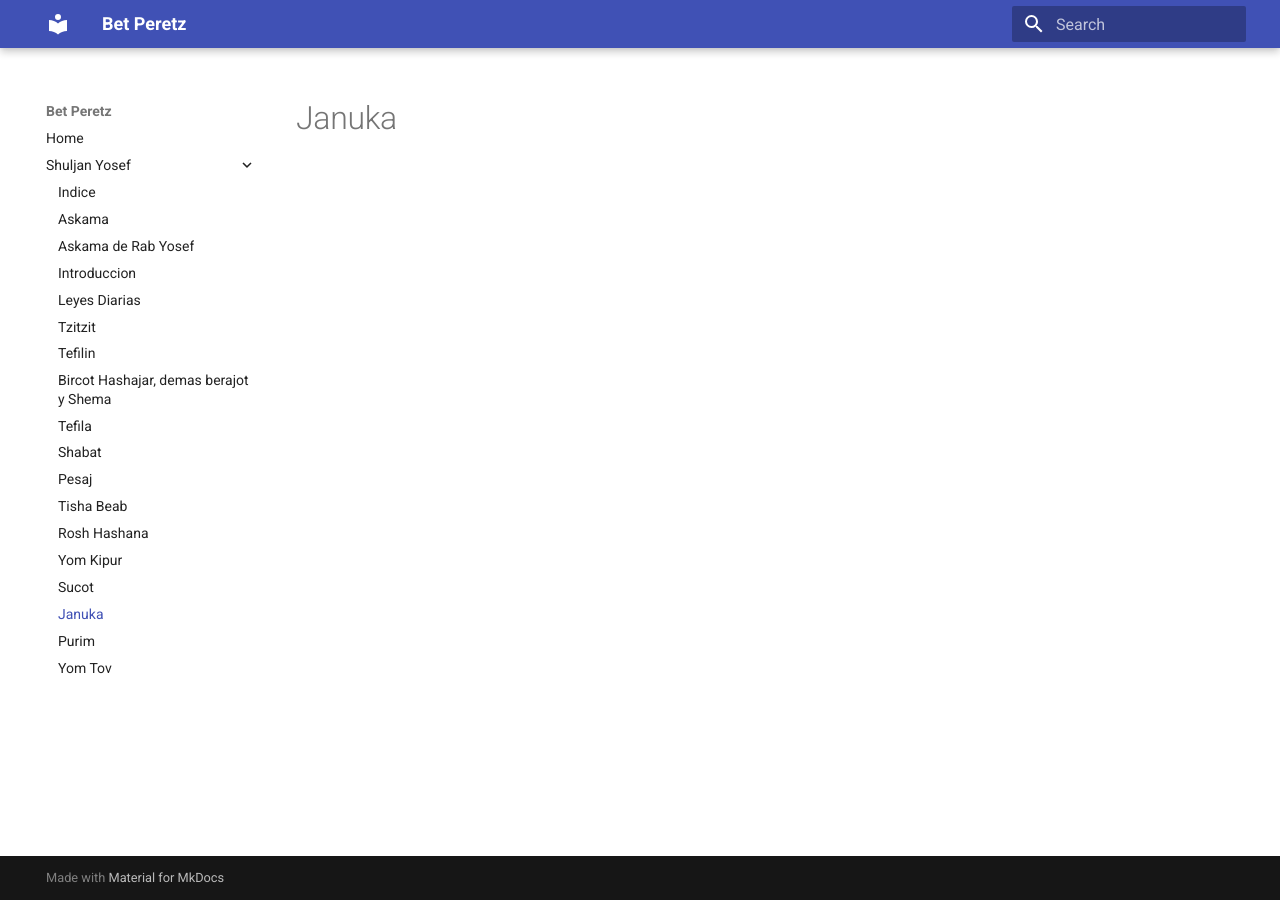
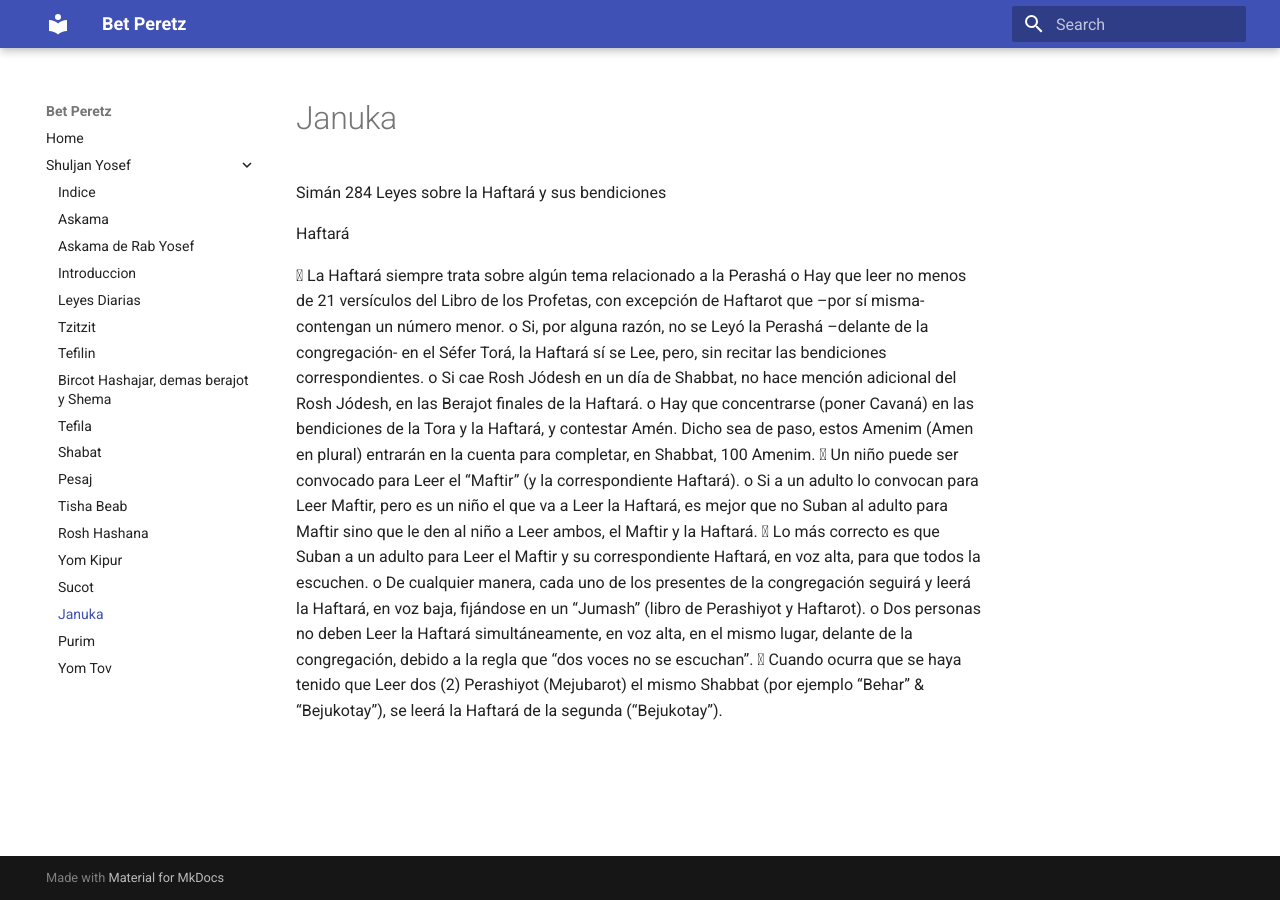
Before and after one commit to HaimKortovich/BetPeretz, an MkDocs documentation site: the page built from docs/shuljan_yosef/januka.md, in a window 1280 px wide. Built offline with MkDocs 1.6.1 and Material for MkDocs 9.7.7, drawn with Linux system fonts in a browser that asks for light colours.

Commit message:
Add files via upload

```diff
--- a/docs/shuljan_yosef/januka.md
+++ b/docs/shuljan_yosef/januka.md
@@ -1 +1,18 @@
 # Januka
+
+Simán 284
+Leyes sobre la Haftará y sus bendiciones
+
+Haftará
+
+	La Haftará siempre trata sobre algún tema relacionado a la Perashá
+o	Hay que leer no menos de 21 versículos del Libro de los Profetas, con excepción de Haftarot que –por sí misma- contengan un número menor.
+o	Si, por alguna razón, no se Leyó la Perashá –delante de la congregación- en el Séfer Torá, la Haftará sí se Lee, pero, sin recitar las bendiciones correspondientes.
+o	Si cae Rosh Jódesh en un día de Shabbat, no hace mención adicional del Rosh Jódesh, en las Berajot finales de la Haftará.
+o	Hay que concentrarse (poner Cavaná) en las bendiciones de la Tora y la Haftará, y contestar Amén. Dicho sea de paso, estos Amenim (Amen en plural) entrarán en la cuenta para completar, en Shabbat, 100 Amenim.
+	Un niño puede ser convocado para Leer el “Maftir” (y la correspondiente Haftará).
+o	Si a un adulto  lo convocan para Leer Maftir, pero es un niño el que va a Leer la Haftará, es mejor que no Suban al adulto para Maftir sino que le den al niño a Leer ambos, el Maftir y la Haftará.
+	Lo más correcto es que Suban a un adulto para Leer el Maftir y su correspondiente Haftará, en voz alta, para que todos la escuchen.
+o	De cualquier manera, cada uno de los presentes de la congregación seguirá y leerá la Haftará, en voz baja, fijándose en un “Jumash” (libro de Perashiyot y Haftarot).
+o	Dos personas no deben Leer la Haftará simultáneamente, en voz alta, en el mismo lugar, delante de la congregación, debido a la regla que “dos voces no se escuchan”.
+	Cuando ocurra que se haya tenido que Leer dos (2) Perashiyot (Mejubarot) el mismo Shabbat (por ejemplo “Behar” & “Bejukotay”),  se leerá la Haftará de la segunda (“Bejukotay”).
```
